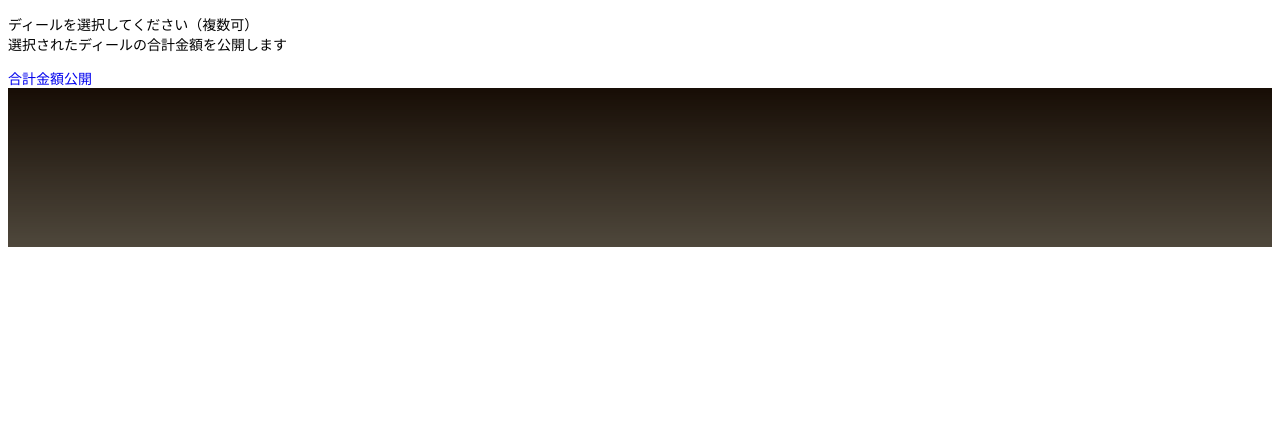
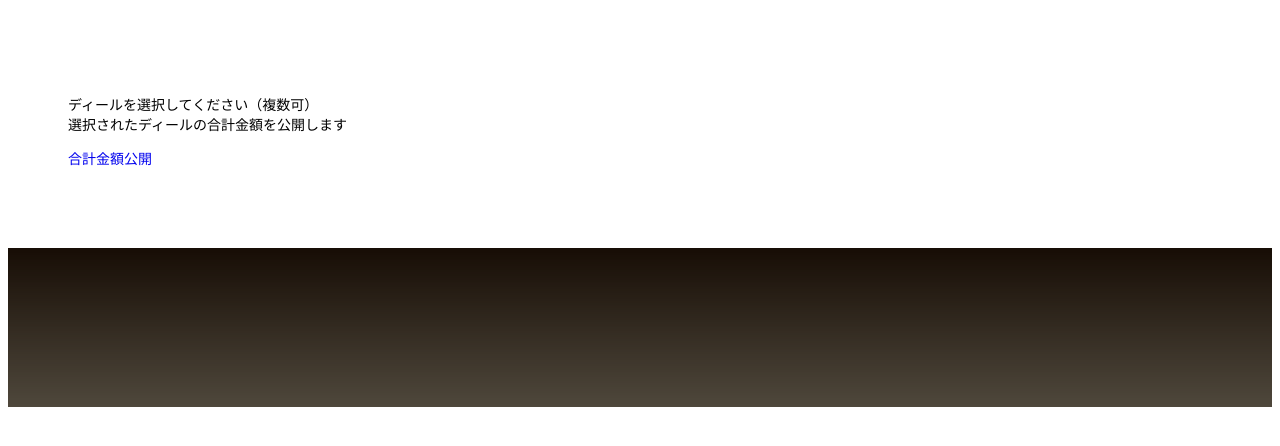
Before and after one commit to LXMC-oct-2017/October2017, a PHP site: page /answer.php in a window 1280 px wide. Shown: the part 165-611 px from the top of the page. Run offline with PHP 8.4, Linux system fonts and the light colour scheme.

Commit message:
modify answer.php

```diff
--- a/answer.php
+++ b/answer.php
@@ -1,5 +1,7 @@
 <html>
 <head>
+  <meta charset="utf-8">
+  <meta name="viewport" content="width=380px">
   <title>lxmc answer</title>
   <link rel="stylesheet" type="text/css" href="css/common.css">
   <link rel="stylesheet" type="text/css" href="css/home.css">
@@ -8,14 +10,18 @@
   <div id="header">
     <img src="img/luxa_header.png" width="100%"/>
   </div>
+  <div id="contents-inner">
     <div class="message">
       <p>ディールを選択してください（複数可）</br>
       選択されたディールの合計金額を公開します
     　</p>
     </div>
+
     <!-- ディール一覧 -->
+
     <div class="link">
       <a href="result.php">合計金額公開</a>
+    </div>
   </div>
   <div id="footer">
     <img src="img/luxa_footer.png" width="100%"/>
```
Lines whose indentation alone changed are shown as unchanged.
